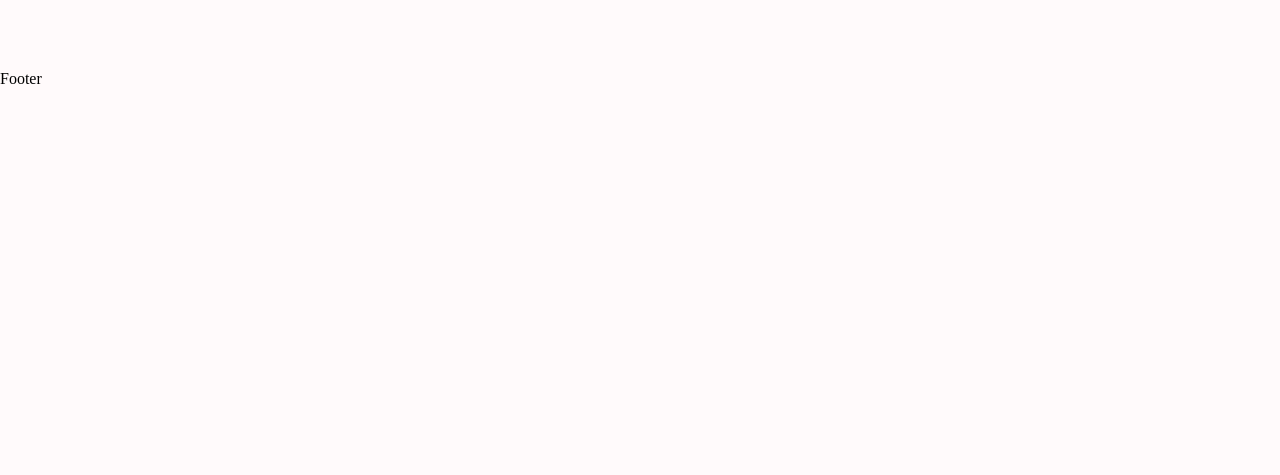
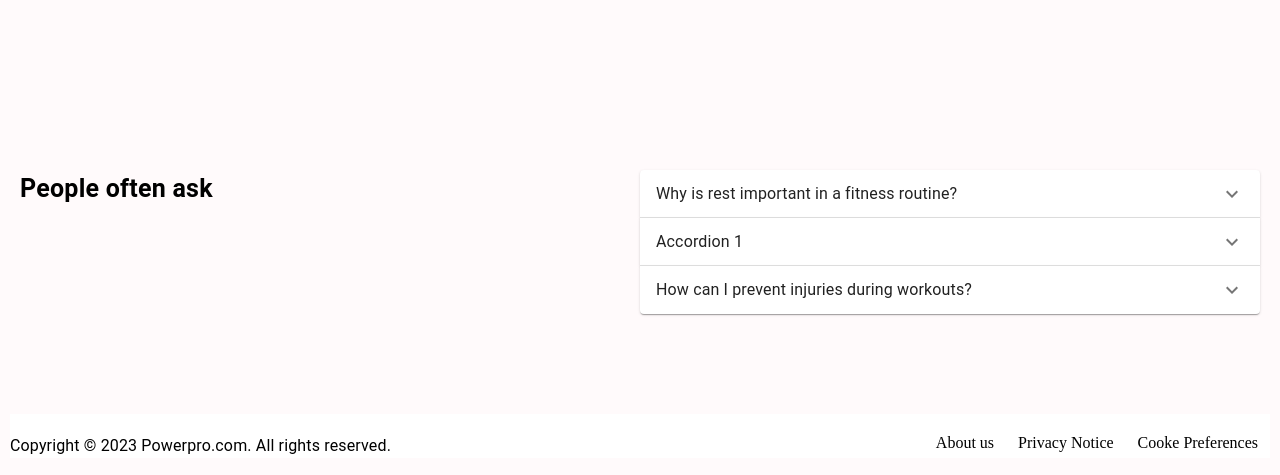
Before and after one commit to outman1998/iGym, a React (Create React App) app: page / in a window 1280 px wide. Shown: the part 1552-2027 px from the top of the page. Before the commit the page ends 1640 px from the top, so only its background shows below. Built offline with nearby package versions, Linux system fonts and the light colour scheme; no server answers.

Commit message:
footer and some styling

```diff
--- a/src/App.css
+++ b/src/App.css
@@ -63,18 +63,23 @@ body {
 }
 
 .exercise-card {
-  border-top: 4px solid #efefef;
   text-decoration: none;
   display: flex;
   justify-content: space-between;
   flex-direction: column;
   transform: scale(1, 1);
   transition: 0.3s all ease-in-out;
+  background-color: rgba(0, 0, 0, 0.04);
+  border-radius: 10px;
+  padding: 7px;
 }
 
 .exercise-card img {
-  height: 350px;
+  height: 250px;
   width: 100%;
+  /* border-top-left-radius: 50px;
+  border-top-right-radius: 50px; */
+  border-radius: 20px;
 }
 
 .bodyPart-card {
@@ -151,3 +156,38 @@ body {
   font-size: 35px;
   color: red !important;
 }
+
+.bg {
+  margin: 100px 20px;
+  display: flex;
+}
+
+.venstre {
+  width: 50%;
+}
+
+.hoejre {
+  width: 50%;
+}
+
+.footer {
+  display: flex;
+  justify-content: space-between;
+  margin: 20px 10px;
+  padding-top: 20px;
+  background-color: white;
+}
+
+.footeren {
+  margin: 10px 0px;
+}
+
+.ul {
+  display: flex;
+  list-style-type: none;
+
+}
+
+.ul li {
+  margin: 0px 12px;
+}
--- a/src/components/Footer.js
+++ b/src/components/Footer.js
@@ -1,7 +1,91 @@
-import React from 'react'
+import * as React from 'react';
+import Accordion from '@mui/material/Accordion';
+import AccordionSummary from '@mui/material/AccordionSummary';
+import AccordionDetails from '@mui/material/AccordionDetails';
+import Typography from '@mui/material/Typography';
+import ExpandMoreIcon from '@mui/icons-material/ExpandMore';
 
 export default function Footer() {
   return (
-    <div>Footer</div>
-  )
+    <>
+    <div className='bg'>
+
+      <div className='venstre'>
+        <Typography
+        fontSize="25px"
+        fontWeight={700}
+        >
+          People often ask
+        </Typography>
+      </div>
+
+      <div className='hoejre'>
+      <Accordion>
+        <AccordionSummary
+          expandIcon={<ExpandMoreIcon />}
+          aria-controls="panel1a-content"
+          id="panel1a-header"
+        >
+          <Typography>Why is rest important in a fitness routine?</Typography>
+        </AccordionSummary>
+        <AccordionDetails>
+          <Typography>
+          Rest is vital for muscle recovery, preventing overtraining and injuries. It allows the body to repair and grow stronger, enhances performance, and maintains hormonal balance. Incorporating rest days into your fitness routine is key to achieving long-term success and overall well-being.
+          </Typography>
+        </AccordionDetails>
+      </Accordion>
+      <Accordion>
+        <AccordionSummary
+          expandIcon={<ExpandMoreIcon />}
+          aria-controls="panel1a-content"
+          id="panel1a-header"
+        >
+          <Typography>Accordion 1</Typography>
+        </AccordionSummary>
+        <AccordionDetails>
+          <Typography>
+            Lorem ipsum dolor sit amet, consectetur adipiscing elit. Suspendisse
+            malesuada lacus ex, sit amet blandit leo lobortis eget.
+          </Typography>
+        </AccordionDetails>
+      </Accordion>
+      <Accordion>
+        <AccordionSummary
+          expandIcon={<ExpandMoreIcon />}
+          aria-controls="panel1a-content"
+          id="panel1a-header"
+        >
+          <Typography>How can I prevent injuries during workouts?</Typography>
+        </AccordionSummary>
+        <AccordionDetails>
+          <Typography>
+          To prevent injuries during workouts, focus on a thorough warm-up, maintain proper form, progress gradually, listen to your body, incorporate rest days, and stay adequately hydrated.
+          </Typography>
+        </AccordionDetails>
+      </Accordion>
+      </div>
+
+    </div>
+
+    <div className='footer'>
+      <Typography>
+      Copyright © 2023 Powerpro.com. All rights reserved.
+      </Typography>
+
+      <div>
+        <ul className='ul'>
+          <li>
+            About us
+          </li>
+          <li>
+            Privacy Notice
+          </li>
+          <li>
+            Cooke Preferences
+          </li>
+        </ul>
+      </div>
+    </div>
+  </>
+  );
 }
```
